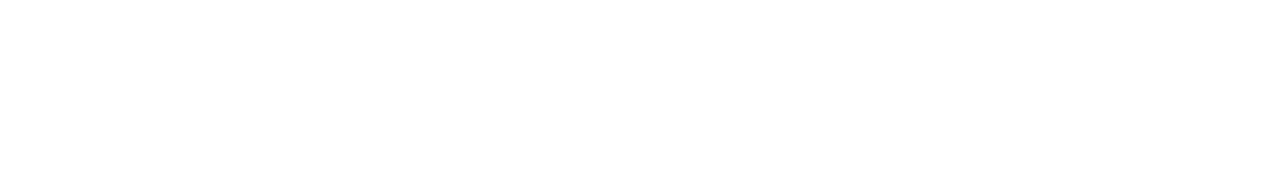
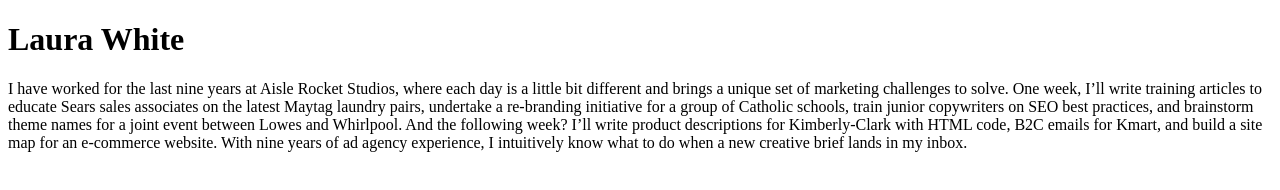
Before and after one commit to l-white/GitPractice, a plain HTML site: page index.html in a window 1280 px wide. Drawn offline with Linux system fonts and the light colour scheme.

Commit message:
added header and first paragraph

```diff
--- a/index.html
+++ b/index.html
@@ -4,5 +4,7 @@
   <title></title>
 </head>
 <body>
+  <h1>Laura White</h1>
+  <p>I have worked for the last nine years at Aisle Rocket Studios, where each day is a little bit different and brings a unique set of marketing challenges to solve. One week, I’ll write training articles to educate Sears sales associates on the latest Maytag laundry pairs, undertake a re-branding initiative for a group of Catholic schools, train junior copywriters on SEO best practices, and brainstorm theme names for a joint event between Lowes and Whirlpool. And the following week?  I’ll write product descriptions for Kimberly-Clark with HTML code, B2C emails for Kmart, and build a site map for an e-commerce website. With nine years of ad agency experience, I intuitively know what to do when a new creative brief lands in my inbox.</p>
 </body>
 </html>
```
